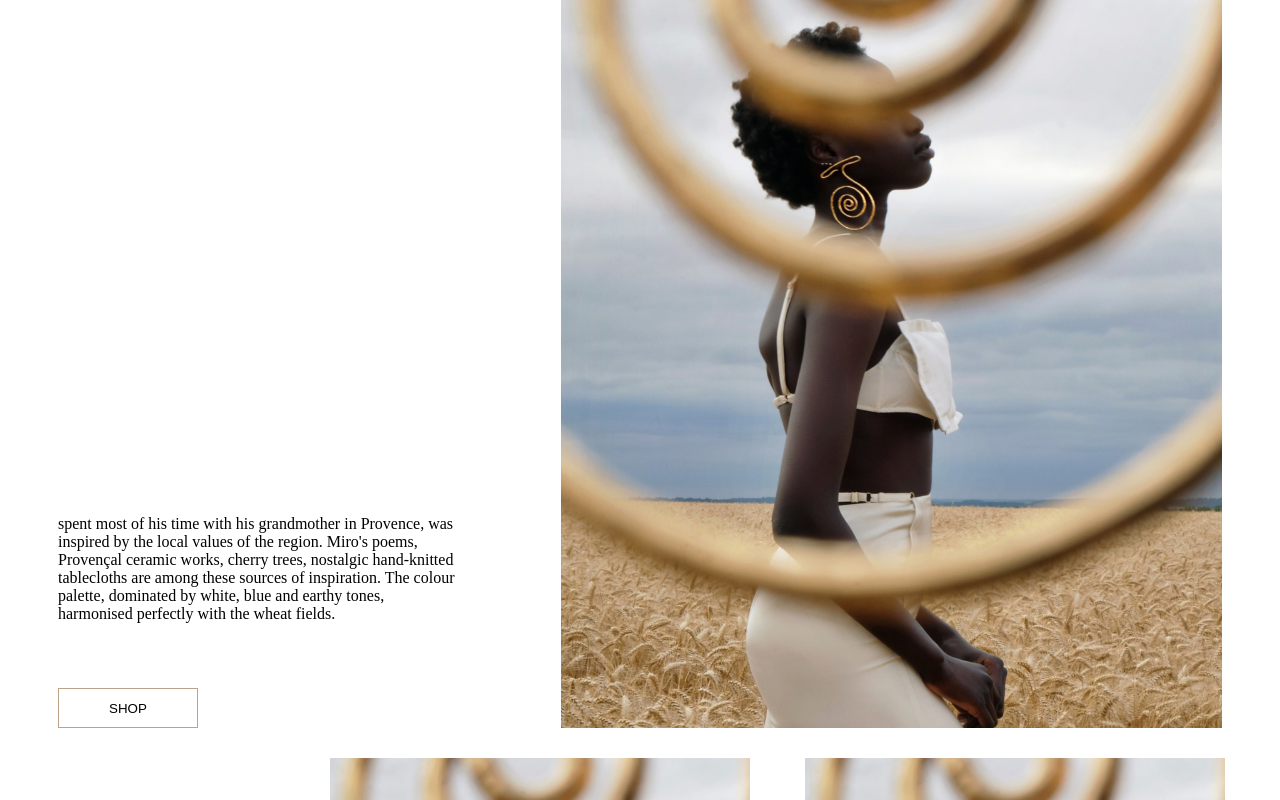
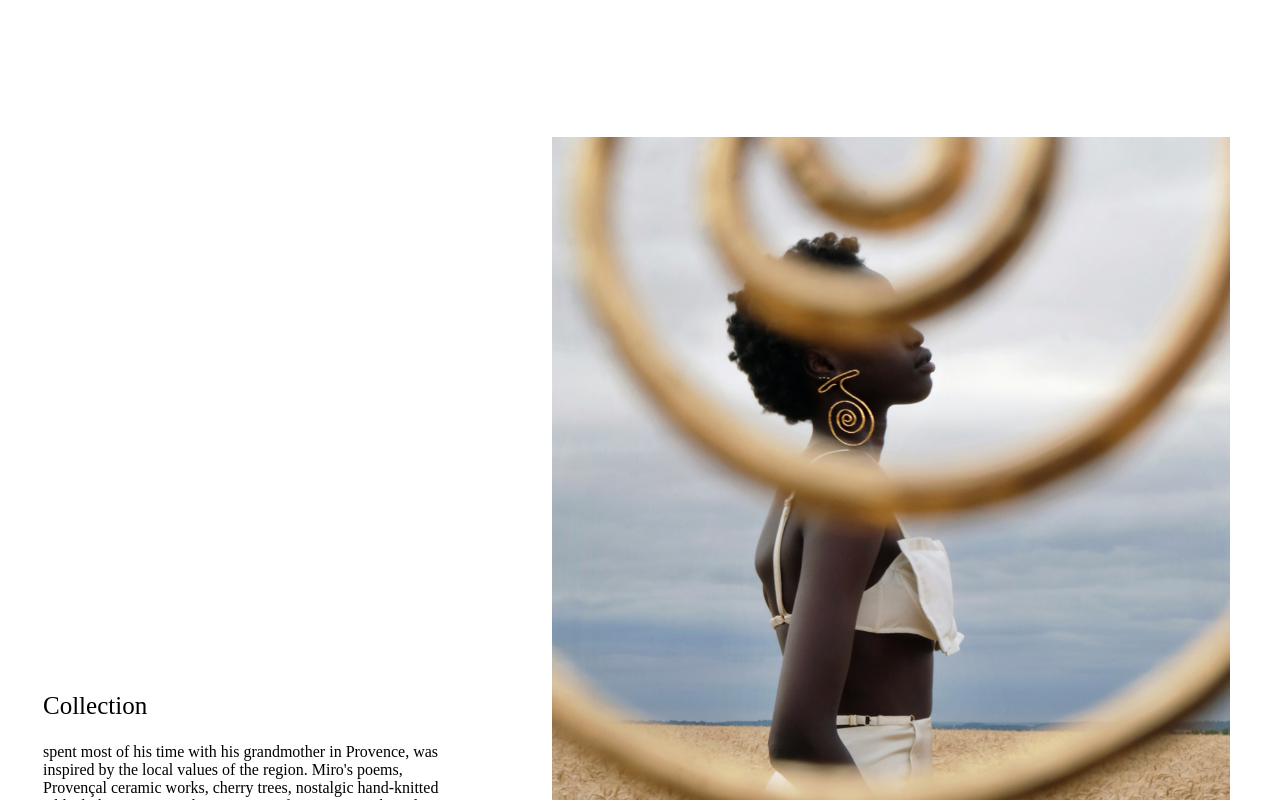
Before and after one commit to FRONTENDSCHOOL5/4LitGuys, a React (Create React App) app: page / in a window 1280 px wide. Shown: the part 1420-2220 px from the top of the page. Built offline with nearby package versions, Linux system fonts and the light colour scheme.

Commit message:
[메인페이지] >> ss파트 CSS 수정

```diff
--- a/src/components/MainSs.jsx
+++ b/src/components/MainSs.jsx
@@ -1,3 +1,4 @@
+import '../styles/reset.css';
 import '../styles/mainss.css';
 
 function MainSs() {
@@ -5,6 +6,7 @@ function MainSs() {
         // <h1>Hello world</h1>
         <section className="section_ss">
             <div className="info">
+                <h4>Collection</h4>
                 <p className="info_ss">spent most of his time with his grandmother in Provence, was inspired by the local values of the region. Miro's poems, Provençal ceramic works, cherry trees, nostalgic hand-knitted tablecloths are among these sources of inspiration. The colour palette, dominated by white, blue and earthy tones, harmonised perfectly with the wheat fields.</p>
                 <button type="button" className="btn_ss">SHOP</button>
             </div>
--- a/src/styles/mainss.css
+++ b/src/styles/mainss.css
@@ -1,3 +1,7 @@
+h4{
+    margin-bottom: 23px;
+}
+
 img{
     vertical-align: top;
     max-width: 100%;
@@ -5,11 +9,12 @@ img{
 
 .section_ss{
     display: flex;
-    padding: 30px 58px; /* padding-top, bottom 30px은 임의로 설정한 값 */
+    margin: 215px 50px 60px 43px;
+    gap: 98px;
+    /* padding: 30px 60px; padding-top, bottom 30px은 임의로 설정한 값 */
 }
 
 .info{
-    margin-right: 102px;
     display: flex;
     flex-direction: column;
     justify-content: flex-end;
@@ -30,7 +35,7 @@ img{
 @media(max-width: 1057px){ /* 반응형 max-width는 미정이라 임의값 넣어서 작성 */
     .section_ss{
         flex-direction: column;
-        padding: 30px 58px;
+
     }
 
     .info{
```
